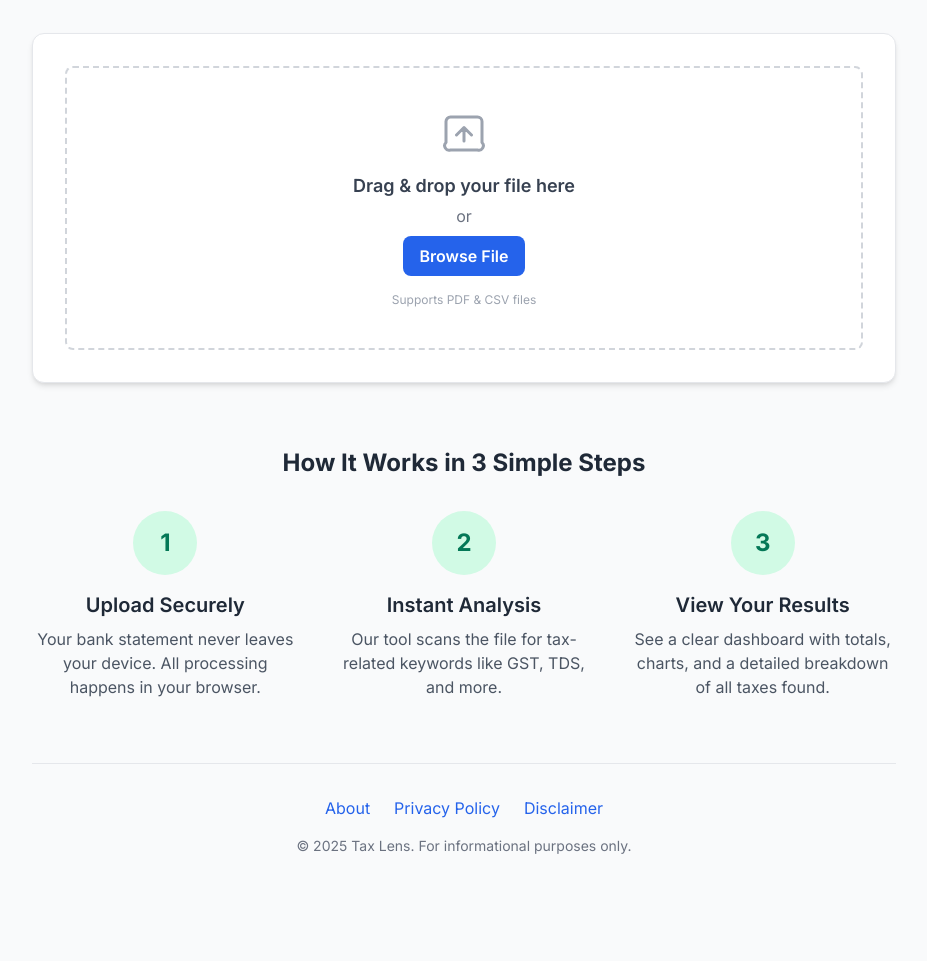
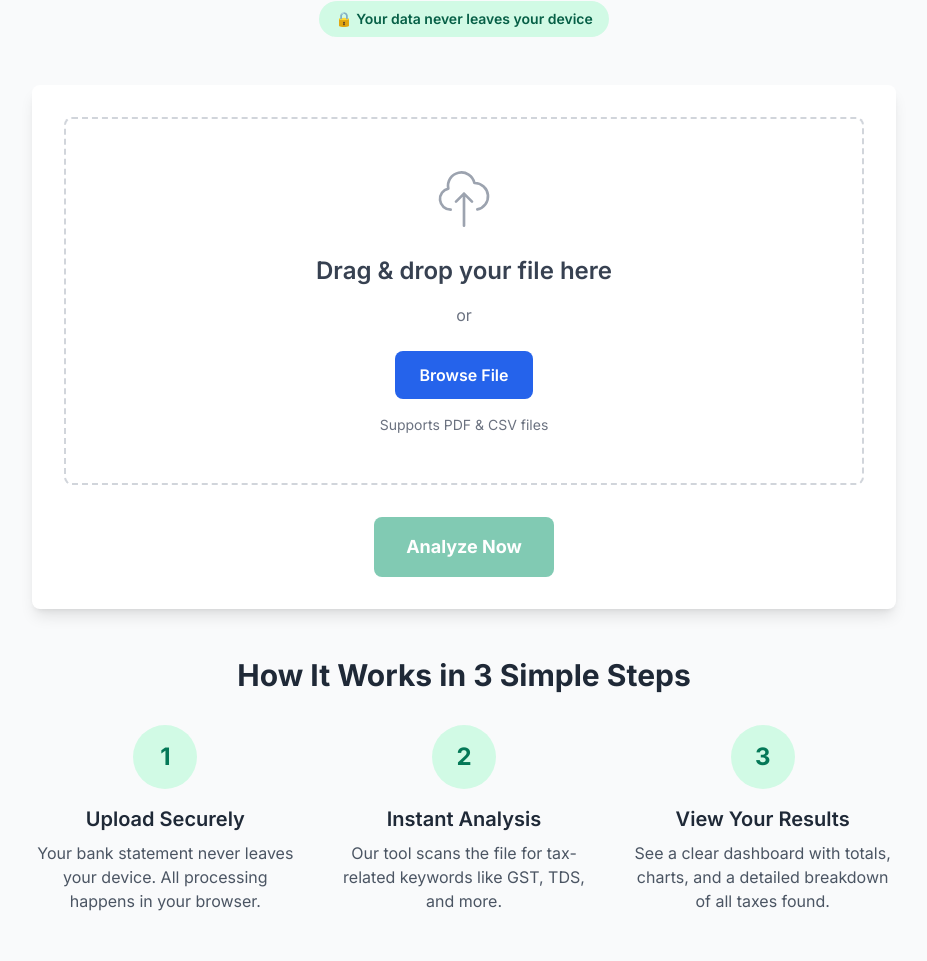
Before and after one commit to pnkraju1/TaxLens, a plain HTML site: page index.html in a window 1280 px wide. Shown: the part 131-1092 px from the top of the page, without its empty margins (176-1103 px from the left). Before the commit the page ends 1019 px from the top, so only its background shows below. Drawn offline with nearby package versions, Linux system fonts and the light colour scheme.

Commit message:
Update index.html

```diff
--- a/index.html
+++ b/index.html
@@ -30,55 +30,66 @@
 
         <!-- Header -->
         <header class="text-center mb-12">
-            <h1 class="text-4xl md:text-5xl font-bold text-emerald-700">Tax Lens</h1>
-            <p class="mt-2 text-lg text-gray-600">Turn your statements into tax clarity.</p>
+            <h1 class="text-4xl md:text-5xl font-bold text-emerald-700 mb-4">Tax Lens</h1>
+            <p class="text-xl text-gray-600 mb-2">See every rupee of tax you pay</p>
+            <div class="inline-block bg-emerald-100 text-emerald-800 px-4 py-2 rounded-full text-sm font-semibold">
+                🔒 Your data never leaves your device
+            </div>
         </header>
 
+        <!-- Main Content -->
         <main>
             <!-- File Upload Section -->
-            <section id="upload-section" class="bg-white p-8 rounded-xl shadow-md border border-gray-200">
-                <div id="drop-zone" class="drop-zone rounded-lg p-10 text-center cursor-pointer">
-                    <input type="file" id="file-input" class="hidden" accept=".pdf,.csv">
-                    <div class="flex flex-col items-center">
-                        <svg class="w-12 h-12 text-gray-400 mb-4" xmlns="http://www.w3.org/2000/svg" fill="none" viewBox="0 0 24 24" stroke-width="1.5" stroke="currentColor">
-                            <path stroke-linecap="round" stroke-linejoin="round" d="M12 16.5V9.75m0 0l-3.75 3.75M12 9.75l3.75 3.75M3 17.25V6.75A2.25 2.25 0 015.25 4.5h13.5A2.25 2.25 0 0121 6.75v10.5A2.25 2.25 0 0118.75 21H5.25A2.25 2.25 0 013 17.25z" />
+            <section class="bg-white rounded-lg shadow-lg p-8 mb-12">
+                <div id="drop-zone" class="drop-zone rounded-lg p-12 text-center cursor-pointer">
+                    <div class="mb-6">
+                        <svg class="mx-auto h-16 w-16 text-gray-400" fill="none" viewBox="0 0 24 24" stroke="currentColor">
+                            <path stroke-linecap="round" stroke-linejoin="round" stroke-width="1" d="M7 16a4 4 0 01-.88-7.903A5 5 0 1115.9 6L16 6a5 5 0 011 9.9M15 13l-3-3m0 0l-3 3m3-3v12"/>
                         </svg>
-                        <p class="text-lg font-semibold text-gray-700">Drag & drop your file here</p>
-                        <p class="text-gray-500 mt-1">or</p>
-                        <button id="browse-btn" class="mt-2 bg-blue-600 text-white font-semibold py-2 px-4 rounded-lg hover:bg-blue-700 transition">
-                            Browse File
-                        </button>
-                        <p class="text-xs text-gray-400 mt-4">Supports PDF & CSV files</p>
                     </div>
+                    <h2 class="text-2xl font-semibold text-gray-700 mb-4">Drag & drop your file here</h2>
+                    <p class="text-gray-500 mb-6">or</p>
+                    <button id="browse-btn" class="bg-blue-600 hover:bg-blue-700 text-white font-semibold py-3 px-6 rounded-lg transition duration-200">
+                        Browse File
+                    </button>
+                    <p class="text-sm text-gray-500 mt-4">Supports PDF & CSV files</p>
                 </div>
-                <div id="file-info" class="hidden mt-4 text-center">
-                    <p class="font-semibold text-gray-700">Selected file: <span id="file-name"></span></p>
-                    <button id="analyze-btn" class="mt-4 bg-emerald-600 text-white font-bold py-3 px-6 rounded-lg hover:bg-emerald-700 transition text-lg">
+
+                <!-- Hidden file input -->
+                <input type="file" id="file-input" class="hidden" accept=".pdf,.csv">
+
+                <!-- File info (hidden by default ) -->
+                <div id="file-info" class="mt-6 p-4 bg-gray-50 rounded-lg hidden">
+                    <p class="text-sm text-gray-600">Selected file: <span id="file-name" class="font-semibold"></span></p>
+                </div>
+
+                <!-- Error message (hidden by default) -->
+                <div id="error-message" class="mt-4 p-4 bg-red-50 border border-red-200 rounded-lg text-red-700 hidden"></div>
+
+                <!-- Analyze button -->
+                <div class="text-center mt-8">
+                    <button id="analyze-btn" class="bg-emerald-600 hover:bg-emerald-700 text-white font-bold py-4 px-8 rounded-lg text-lg transition duration-200 opacity-50 cursor-not-allowed" disabled>
                         Analyze Now
                     </button>
                 </div>
-                 <div id="error-message" class="hidden mt-4 text-center text-red-600 font-semibold"></div>
             </section>
 
             <!-- How It Works Section -->
-            <section id="how-it-works" class="mt-16">
-                <h2 class="text-2xl font-bold text-center text-gray-800 mb-8">How It Works in 3 Simple Steps</h2>
-                <div class="grid md:grid-cols-3 gap-8 text-center">
-                    <!-- Step 1 -->
-                    <div class="flex flex-col items-center">
-                        <div class="bg-emerald-100 text-emerald-700 rounded-full h-16 w-16 flex items-center justify-center text-2xl font-bold">1</div>
+            <section class="mb-12">
+                <h2 class="text-3xl font-bold text-center text-gray-800 mb-8">How It Works in 3 Simple Steps</h2>
+                <div class="grid md:grid-cols-3 gap-8">
+                    <div class="text-center">
+                        <div class="bg-emerald-100 text-emerald-700 rounded-full w-16 h-16 flex items-center justify-center mx-auto mb-4 text-2xl font-bold">1</div>
                         <h3 class="text-xl font-semibold mt-4">Upload Securely</h3>
                         <p class="text-gray-600 mt-2">Your bank statement never leaves your device. All processing happens in your browser.</p>
                     </div>
-                    <!-- Step 2 -->
-                    <div class="flex flex-col items-center">
-                        <div class="bg-emerald-100 text-emerald-700 rounded-full h-16 w-16 flex items-center justify-center text-2xl font-bold">2</div>
+                    <div class="text-center">
+                        <div class="bg-emerald-100 text-emerald-700 rounded-full w-16 h-16 flex items-center justify-center mx-auto mb-4 text-2xl font-bold">2</div>
                         <h3 class="text-xl font-semibold mt-4">Instant Analysis</h3>
                         <p class="text-gray-600 mt-2">Our tool scans the file for tax-related keywords like GST, TDS, and more.</p>
                     </div>
-                    <!-- Step 3 -->
-                    <div class="flex flex-col items-center">
-                        <div class="bg-emerald-100 text-emerald-700 rounded-full h-16 w-16 flex items-center justify-center text-2xl font-bold">3</div>
+                    <div class="text-center">
+                        <div class="bg-emerald-100 text-emerald-700 rounded-full w-16 h-16 flex items-center justify-center mx-auto mb-4 text-2xl font-bold">3</div>
                         <h3 class="text-xl font-semibold mt-4">View Your Results</h3>
                         <p class="text-gray-600 mt-2">See a clear dashboard with totals, charts, and a detailed breakdown of all taxes found.</p>
                     </div>
@@ -101,15 +112,10 @@
     </div>
 
     <!-- Load parsing libraries and tax analyzer -->
-    <script src="scripts/parsePDF.js"></script>
-    <script src="scripts/parseCSV.js"></script>
-    <script src="scripts/taxAnalyzer.js"></script>
-    <!-- Load parsing libraries and tax analyzer -->
-    <script src="scripts/parsePDF.js"></script>
-    <script src="scripts/parseCSV.js"></script>
-    <script src="scripts/taxAnalyzer.js"></script>
-    <script src="scripts/results.js"></script>
-    <script src="scripts/main.js?v=20250813"></script>
-
+    <script src="scripts/parsePDF.js?v=20250813b"></script>
+    <script src="scripts/parseCSV.js?v=20250813b"></script>
+    <script src="scripts/taxAnalyzer.js?v=20250813b"></script>
+    <script src="scripts/results.js?v=20250813b"></script>
+    <script src="scripts/main.js?v=20250813b"></script>
 </body>
 </html>
```
